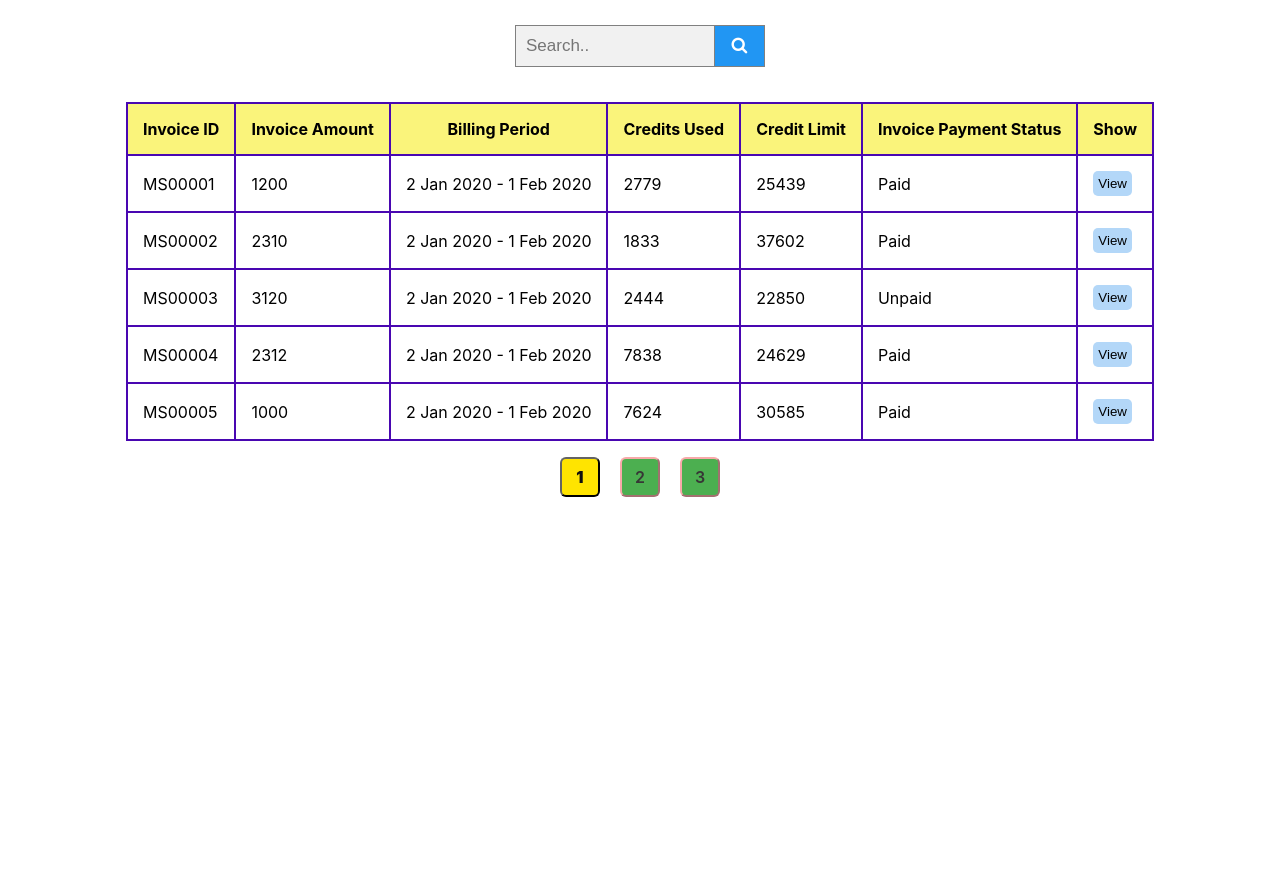
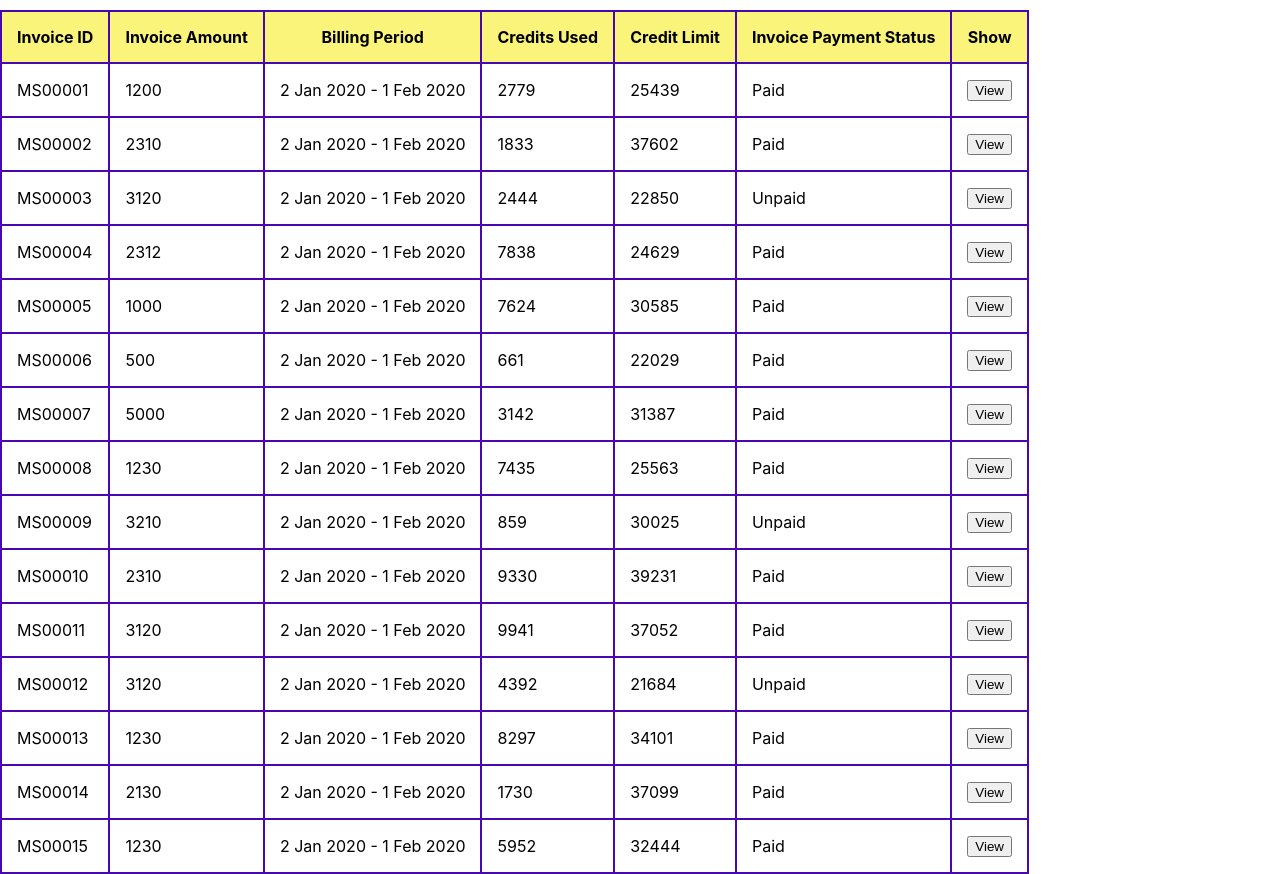
Before and after one commit to githubtest0912/Invoice-Report, a React (Create React App) app: page / in a window 1280 px wide. Before the commit the page ends 800 px from the top, so only its background shows below. Built offline with nearby package versions, Linux system fonts and the light colour scheme; data requests are answered from the project's data file.

Commit message:
create table with data

```diff
--- a/src/App.js
+++ b/src/App.js
@@ -1,12 +1,14 @@
 
 
 //import InvoiceFile from './Invoice-Report/components/InvoiceFile'
-import MainTable from './TableData/MainTable'
+//import MainTable from './TableData/MainTable'
+import MainTable from './TableReport/MainTable'
 
 function App() {
   return (
     <div className="App">
      {/* <InvoiceFile /> */}
+     {/* <MainTable /> */}
      <MainTable />
 
     </div>
--- /dev/null
+++ b/src/TableReport/MainTable.js
@@ -0,0 +1,29 @@
+import React, { useState, useEffect } from "react";
+import Data from './components/Data'
+import axios from "axios";
+import './style/styles.css'
+
+const MainTable = () => {
+  const [fetchData, updateFetchData] = useState([]);
+
+  let API_URL = `http://localhost:3003/data`;
+
+  useEffect(() => {
+    axios
+      .get(API_URL)
+      .then((response) => {
+        updateFetchData(response.data);
+      })
+      .catch((error) => {
+        console.log(error);
+      });
+  }, [API_URL]);
+
+  return (
+    <div>
+      <Data fetchData={fetchData} />
+    </div>
+  );
+};
+
+export default MainTable;
--- /dev/null
+++ b/src/TableReport/components/Data.js
@@ -0,0 +1,59 @@
+import React from "react";
+
+const Data = ({ fetchData }) => {
+  const renderData = () => {
+    return (
+      fetchData.length > 0 &&
+      fetchData.map((item, index) => {
+        return (
+          <tr key={index}>
+            <td>{item.InvoiceID}</td>
+            <td>{item.InvoiceAmount}</td>
+            <td>{item.BillingPeriod}</td>
+            <td>{item.CreditsUsed} </td>
+            <td>{item.CreditsLimit}</td>
+            <td>{item.InvoicePaymentStatus}</td>
+            <td>
+              <button className="detailButton">View</button>
+            </td>
+          </tr>
+        );
+      })
+    );
+  };
+
+  return (
+    <div>
+      <table>
+        <thead>
+          <tr>
+            <th>
+              <span>Invoice ID</span>
+            </th>
+            <th>
+              <span>Invoice Amount</span>
+            </th>
+            <th>
+              <span>Billing Period</span>
+            </th>
+            <th>
+              <span>Credits Used</span>
+            </th>
+            <th>
+              <span>Credit Limit</span>
+            </th>
+            <th>
+              <span>Invoice Payment Status</span>
+            </th>
+            <th>Show</th>
+          </tr>
+        </thead>
+        <tbody>{renderData()}</tbody>
+      </table>
+
+      {fetchData.length === 0 && <span>No records found to display</span>}
+    </div>
+  );
+};
+
+export default Data;
--- a/src/TableReport/style/styles.css
+++ b/src/TableReport/style/styles.css
@@ -0,0 +1,12 @@
+table {
+  border-collapse: collapse;
+  margin-top: 10px;
+}
+table thead {
+  background-color: rgb(250, 244, 123);
+}
+th,
+td {
+  border: 2px solid rgb(73, 7, 177);
+  padding: 15px;
+}
```
